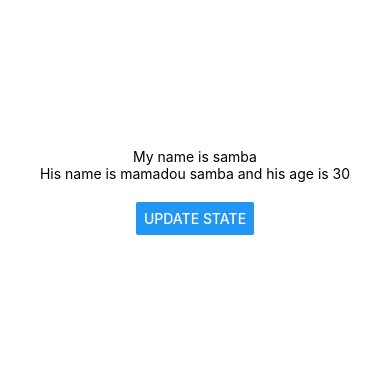
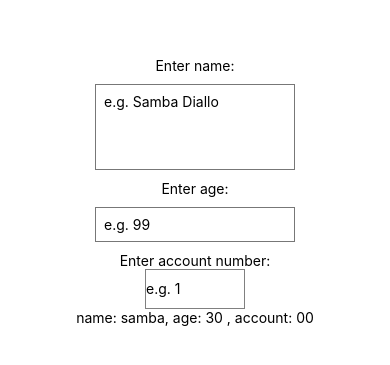
Before and after one commit to sambabhouria/react-native-todos-apps, a React Native app: screen / in a window 390 px wide. Shown: the part 231-596 px from the top of the page. Built offline with nearby package versions, Linux system fonts and the light colour scheme.

Commit message:
React Native Tutorial  - Different Text Inputs

```diff
--- a/App.js
+++ b/App.js
@@ -1,24 +1,45 @@
 import React, {useState} from 'react';
-import {StyleSheet, Text, View, Button} from 'react-native';
+import {StyleSheet, Text, View, TextInput} from 'react-native';
 
 export default function App() {
   const [name, setName] = useState('samba');
-  const [person, setPerson] = useState({name: 'mamadou samba', age: 30});
-
-  const clickHandler = () => {
-    setName('samba bhouria');
-    setPerson({name: 'alpha mamadou', age: 25});
-  };
+  const [age, setAge] = useState('30');
+  const [account, setAccount] = useState('00');
 
   return (
     <View style={styles.container}>
-      <Text>My name is {name}</Text>
-      <Text>
-        His name is {person.name} and his age is {person.age}
+
+      <Text>Enter name:</Text>
+      <TextInput
+        placeholder="e.g. Samba Diallo"
+        style={styles.input}
+        onChangeText={(value) => setName(value)}
+        multiline
+        numberOfLines={4}
+        maxLength={10}
+      />
+
+      <Text>Enter age:</Text>
+      <TextInput
+        placeholder="e.g. 99"
+        style={styles.input}
+        onChangeText={(value) => setAge(value)}
+        maxLength={4}
+      />
+
+      <Text>Enter account number:</Text>
+      <TextInput
+        // eslint-disable-next-line react-native/no-inline-styles
+        style={{height: 40, borderColor: 'gray', borderWidth: 1, width: 100}}
+        placeholder="e.g. 1"
+        onChangeText={(value) => setAccount(value)}
+        maxLength={14}
+        keyboardType="number-pad"
+      />
+
+      <Text style={styles.result}>
+        name: {name}, age: {age} , account: {account}
       </Text>
-      <View style={styles.buttonContainer}>
-        <Button title="update state" onPress={clickHandler} />
-      </View>
     </View>
   );
 }
@@ -30,7 +51,11 @@ const styles = StyleSheet.create({
     alignItems: 'center',
     justifyContent: 'center',
   },
-  buttonContainer: {
-    marginTop: 20,
-  }
+  input: {
+    borderWidth: 1,
+    borderColor: '#777',
+    padding: 8,
+    margin: 10,
+    width: 200,
+  },
 });
```
